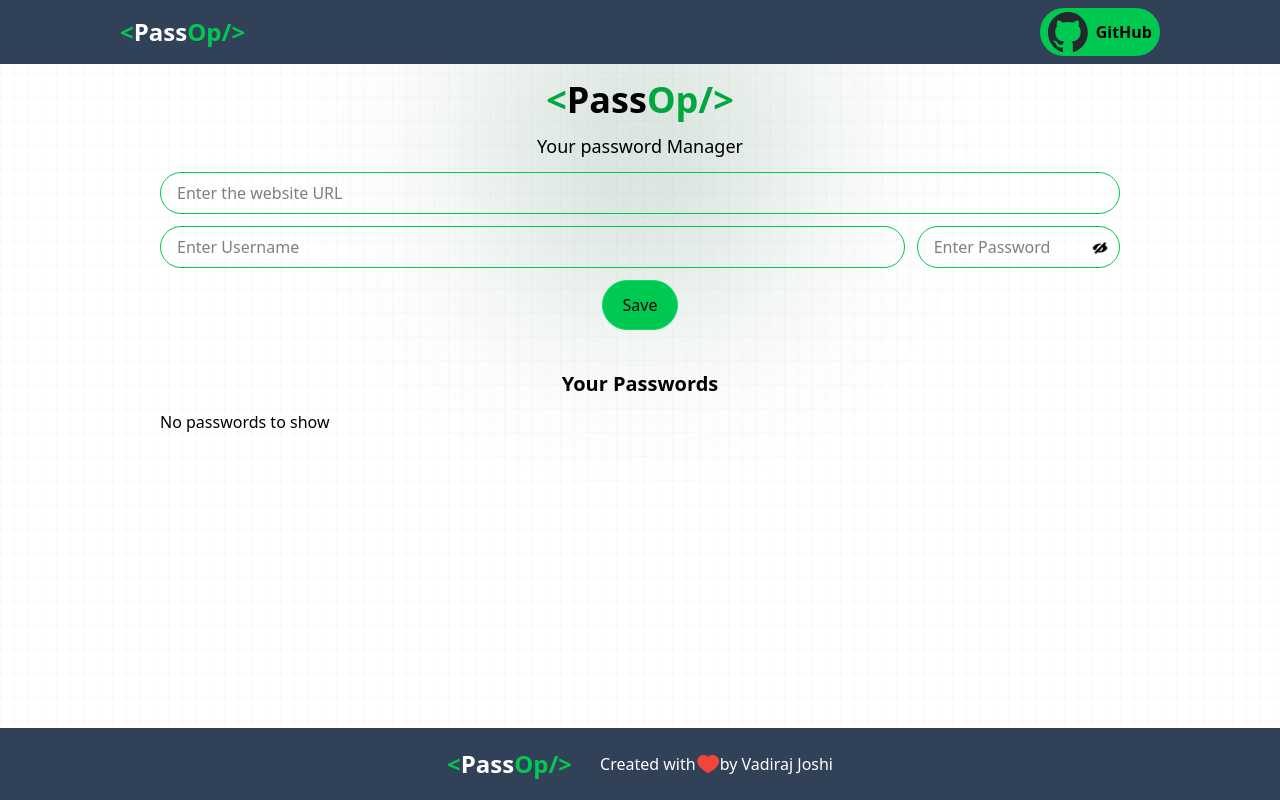
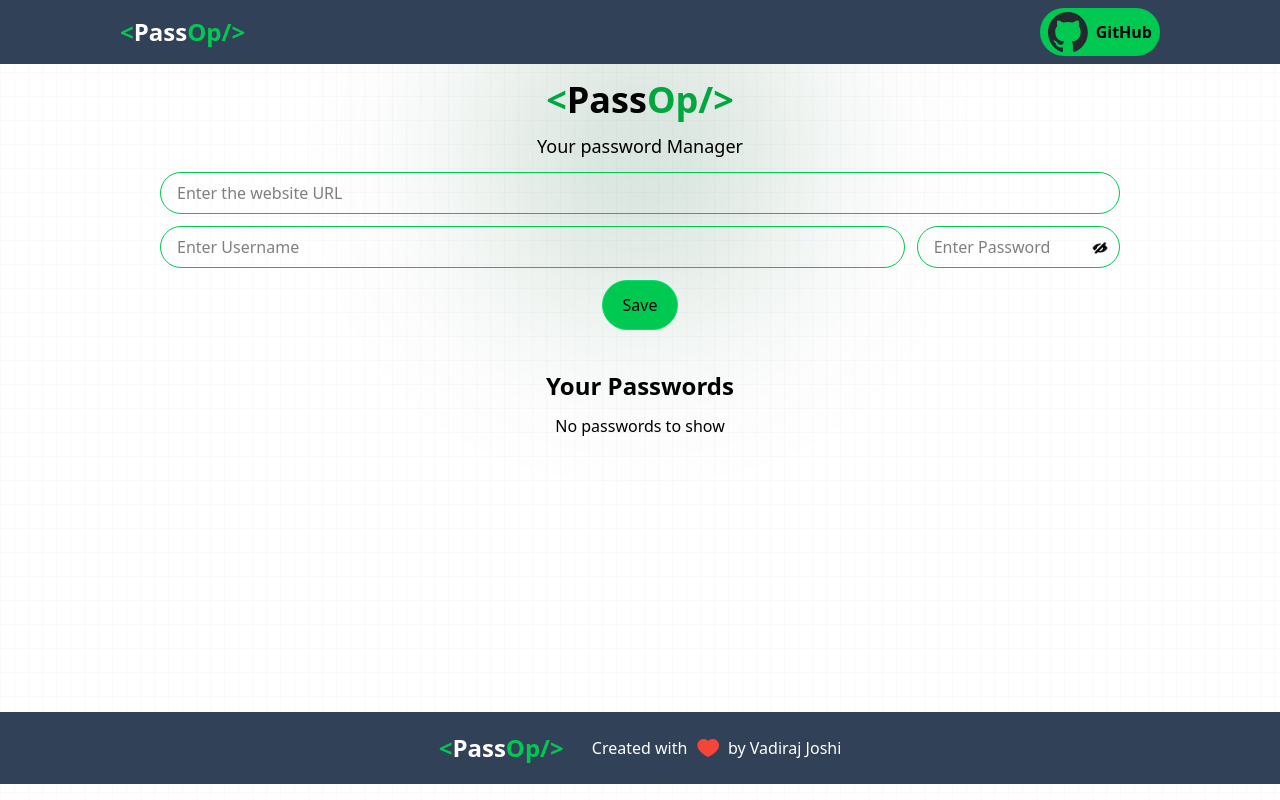
Before and after one commit to vadiraj-22/passop, a React (Vite) app: page / in a window 1280 px wide. Built offline with nearby package versions, Linux system fonts and the light colour scheme; some icons are missing.

Commit message:
fix : footer

```diff
--- a/src/components/Footer.jsx
+++ b/src/components/Footer.jsx
@@ -1,20 +1,20 @@
 
 const Footer = () => {
   return (
-    <div className="bg-slate-700 flex justify-center py-5 fixed bottom-0 items-center w-full gap-7 text-white">
-      <div className=" logo font-bold text-2xl  text-white flex items-center">
+    <div className="bg-slate-700 lg:flex flex-row justify-center  py-5  bottom-0 items-center w-full gap-7 text-white">
+      <div className=" logo font-bold text-2xl flex   text-white justify-center lg:flex items-center">
         <span className="text-green-500">&lt;</span>
         Pass
         <span className="text-green-500">Op/&gt;</span>
       </div>
-      <div className="flex">
-        Created with
+      <div className="lg:flex flex justify-center lg:mt-0 mt-2">
+        Created with &nbsp;
         <img
           className="w-6 flex items-center justify-center"
           src="/icons/heart.png"
           alt="heart"
         />
-        by Vadiraj Joshi
+        &nbsp; by Vadiraj Joshi
       </div>
     </div>
   );
--- a/src/components/Manager.jsx
+++ b/src/components/Manager.jsx
@@ -170,8 +170,8 @@ const Manager = () => {
           </lord-icon> Save </button>
         </div>
         <div>
-          <h2 className='font-bold text-xl flex justify-center mt-7 py-3'>Your Passwords</h2>
-          {passwordArray.length === 0 && <div>No passwords to show </div>}
+          <h2 className='font-bold text-2xl flex justify-center mt-7 py-3'>Your Passwords</h2>
+          {passwordArray.length === 0 && <div className='flex items-center justify-center'>No passwords to show </div>}
           {passwordArray.length != 0 && (
 
           // <div className='table-wrapper'>
--- a/src/components/PasswordCard.jsx
+++ b/src/components/PasswordCard.jsx
@@ -67,25 +67,21 @@ const PasswordCard = ({ passwords: propsPasswords, toggleVisibility: propsToggle
             <div className=" px-4 py-6">
                 <ToastContainer position="top-right" autoClose={2000} hideProgressBar={false} newestOnTop={false} closeOnClick rtl={false} pauseOnFocusLoss draggable pauseOnHover theme="dark" transition={Bounce} />
 
-                <div className="flex items-center justify-between mb-4">
-                    <h2 className="text-xl font-semibold">{view === 'list' ? 'Your Passwords' : 'Add Password'}</h2>
-
-                </div>
 
                 {view === 'list' && (
                     <>
-                        {passwords.length === 0 ? (
-                            <div className="text-center text-sm text-gray-600">No passwords to show</div>
-                        ) : (
+
                             <div className="space-y-4">
                                 {passwords.map((item) => (
                                     <div key={item.id} className="bg-white border border-green-100 rounded-xl shadow-sm p-4 flex flex-col gap-3">
                                         <div className="flex items-start justify-between gap-3">
                                             <a className="text-sm font-medium text-green-700 break-words truncate max-w-[70%] min-w-0" href={item.site} target="_blank" rel="noreferrer">{item.site}</a>
                                             <div className="flex items-center gap-2 flex-shrink-0">
-                                                <button onClick={() => copyText(item.site)} className="p-1 rounded-full bg-green-50 hover:bg-green-100 w-8 h-8 flex items-center justify-center">
-                                                    <img src="icons/github.svg" alt="copy" width={14} className="max-w-full" />
-                                                </button>
+                                                <lord-icon
+                                                    src="https://cdn.lordicon.com/xuoapdes.json"
+                                                    trigger="hover"
+                                                    style={{ width: "20px", height: "20px" }}>
+                                                </lord-icon>
                                             </div>
                                         </div>
 
@@ -132,7 +128,7 @@ const PasswordCard = ({ passwords: propsPasswords, toggleVisibility: propsToggle
                                     </div>
                                 ))}
                             </div>
-                        )}
+
                     </>
                 )}
 
```
